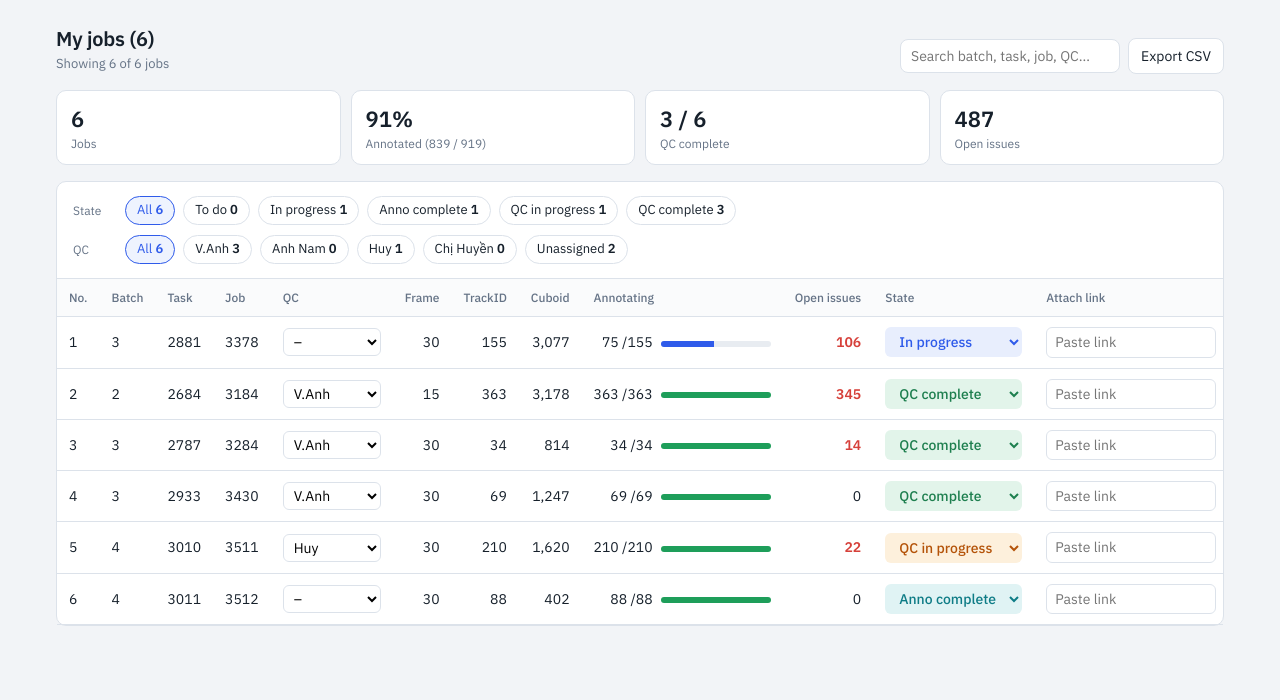
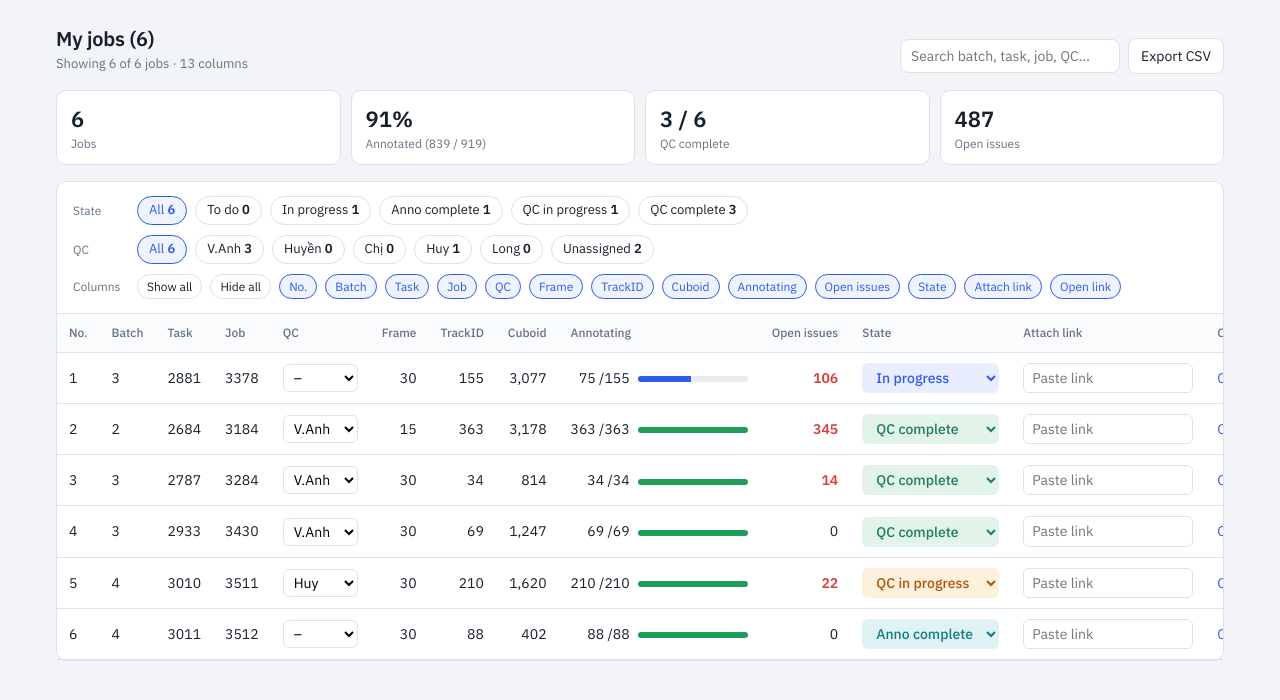
Before and after one commit to fragjkub/job-report, a plain HTML site: page index.html in a window 1280 px wide. Drawn offline with Linux system fonts and the light colour scheme.

Commit message:
Column toggles, updated QC names

```diff
--- a/index.html
+++ b/index.html
@@ -13,10 +13,7 @@
     --accent:#2F5BEA; --accent-tint:#EEF3FE; --ok:#1E9E5A; --bad:#D6403A;
   }
   *{box-sizing:border-box}
-  body{
-    margin:0; background:var(--bg); color:var(--ink);
-    font:14px/1.45 "IBM Plex Sans","Segoe UI",system-ui,sans-serif;
-  }
+  body{margin:0;background:var(--bg);color:var(--ink);font:14px/1.45 "IBM Plex Sans","Segoe UI",system-ui,sans-serif}
   .wrap{max-width:1200px;margin:0 auto;padding:24px 16px 48px}
   .card{background:var(--surface);border:1px solid var(--line);border-radius:10px}
   .row{display:flex;gap:8px;flex-wrap:wrap;align-items:center}
@@ -31,19 +28,14 @@
   .stat .l{color:var(--muted);font-size:12px}
 
   .toolbar{padding:14px 16px;display:flex;flex-direction:column;gap:10px;border-bottom:1px solid var(--line)}
-  .label{color:var(--muted);font-size:12px;width:44px;flex:none}
+  .label{color:var(--muted);font-size:12px;width:56px;flex:none}
 
-  .pill{
-    border:1px solid var(--line);background:#fff;color:var(--ink);
-    border-radius:999px;padding:4px 11px;font:inherit;font-size:13px;cursor:pointer;
-  }
+  .pill{border:1px solid var(--line);background:#fff;color:var(--ink);border-radius:999px;padding:4px 11px;font:inherit;font-size:13px;cursor:pointer}
   .pill b{font-weight:600;font-variant-numeric:tabular-nums}
   .pill.on{border-color:var(--accent);color:var(--accent);background:var(--accent-tint)}
+  .pill.small{font-size:12px;padding:3px 9px}
 
-  .search{
-    margin-left:auto;border:1px solid var(--line);border-radius:8px;
-    padding:6px 10px;font:inherit;min-width:220px;background:#fff;
-  }
+  .search{margin-left:auto;border:1px solid var(--line);border-radius:8px;padding:6px 10px;font:inherit;min-width:220px;background:#fff}
   .btn{border:1px solid var(--line);background:#fff;color:var(--ink);border-radius:8px;padding:7px 12px;font:inherit;cursor:pointer}
 
   .tablewrap{overflow-x:auto}
@@ -61,17 +53,13 @@
 
   .issues.bad{color:var(--bad);font-weight:600}
 
-  select.state{
-    border:0;border-radius:6px;padding:5px 10px;font:inherit;font-weight:500;cursor:pointer;
-  }
+  select.state{border:0;border-radius:6px;padding:5px 10px;font:inherit;font-weight:500;cursor:pointer}
   select.inline{border:1px solid var(--line);border-radius:6px;padding:3px 6px;font:inherit;background:#fff;cursor:pointer}
   .link-in{border:1px solid var(--line);border-radius:6px;padding:4px 8px;font:inherit;width:170px;background:#fff}
   a.open{color:var(--accent);text-decoration:none}
   a.open:hover{text-decoration:underline}
 
-  button:focus-visible,select:focus-visible,input:focus-visible,a:focus-visible{
-    outline:2px solid var(--accent);outline-offset:2px;
-  }
+  button:focus-visible,select:focus-visible,input:focus-visible,a:focus-visible{outline:2px solid var(--accent);outline-offset:2px}
   @media (prefers-reduced-motion: reduce){ *{transition:none!important} }
 </style>
 </head>
@@ -95,6 +83,7 @@
     <div class="toolbar">
       <div class="row"><span class="label">State</span><div class="row" id="statePills"></div></div>
       <div class="row"><span class="label">QC</span><div class="row" id="qcPills"></div></div>
+      <div class="row"><span class="label">Columns</span><div class="row" id="colPills"></div></div>
     </div>
     <div class="tablewrap">
       <table>
@@ -117,7 +106,7 @@ const CONFIG = {
   openLabel: 'Open',
 };
 
-// Status pipeline. Order = order of pills. Add, rename or remove freely.
+// Status pipeline. Order = order of pills.
 const STATES = [
   { id:'todo',        label:'To do',          color:'#4B5563', tint:'#EEF1F5' },
   { id:'in_progress', label:'In progress',    color:'#2F5BEA', tint:'#E8EEFD' },
@@ -127,10 +116,10 @@ const STATES = [
 ];
 
 // QC reviewers shown as filters and in the QC dropdown.
-const QC_REVIEWERS = ['V.Anh', 'Anh Nam', 'Huy', 'Chị Huyền'];
+const QC_REVIEWERS = ['V.Anh', 'Huyền', 'Chị', 'Huy', 'Long'];
 
-// Columns. Set visible:false to hide one. Reorder to change layout.
-// type: text | num | qc | progress | issues | state | link | open
+// Columns. "visible" = shown when the page first loads. The Columns pills
+// let you turn any of them on or off, and all of them can be turned off.
 const COLUMNS = [
   { key:'no',       label:'No.',         type:'text',     visible:true },
   { key:'batch',    label:'Batch',       type:'text',     visible:true },
@@ -144,11 +133,10 @@ const COLUMNS = [
   { key:'issues',   label:'Open issues', type:'issues',   visible:true },
   { key:'state',    label:'State',       type:'state',    visible:true },
   { key:'link',     label:'Attach link', type:'link',     visible:true },
-  { key:'open',     label:'',            type:'open',     visible:true },
+  { key:'open',     label:'Open link',   type:'open',     visible:true },
 ];
 
 // Sample data. Replace with your own rows or load JSON with fetch().
-// annotated / total feed the progress bar; total is usually the TrackID count.
 const DATA = [
   { no:1, batch:3, task:2881, job:3378, qc:null,      frame:30, trackId:155, cuboid:3077, annotated:75,  total:155, issues:106, state:'in_progress', link:'' },
   { no:2, batch:2, task:2684, job:3184, qc:'V.Anh',    frame:15, trackId:363, cuboid:3178, annotated:363, total:363, issues:345, state:'qc_done',     link:'' },
@@ -159,23 +147,32 @@ const DATA = [
 ];
 
 /* =========================================================
-   STATE + HELPERS
+   STATE
+   Filters are multi-select: click to turn on, click again to turn off.
+   Empty filter = no restriction. Empty columns = empty table.
    ========================================================= */
 
-const ui = { state:'all', qc:'all', query:'' };
+const ui = {
+  states: new Set(),
+  qcs: new Set(),
+  cols: new Set(COLUMNS.filter(c => c.visible).map(c => c.key)),
+  query: '',
+};
+
+/* =========================================================
+   HELPERS
+   ========================================================= */
 
 const $ = sel => document.querySelector(sel);
 const fmt = n => Number(n ?? 0).toLocaleString('en-US');
 const esc = v => String(v ?? '').replace(/[&<>"']/g, c =>
   ({'&':'&amp;','<':'&lt;','>':'&gt;','"':'&quot;',"'":'&#39;'}[c]));
 const stateOf = id => STATES.find(s => s.id === id) || STATES[0];
-const visibleCols = () => COLUMNS.filter(c => c.visible);
 const safeUrl = u => /^https?:\/\//i.test(u || '') ? u : '#';
 
 function matches(r){
-  if (ui.state !== 'all' && r.state !== ui.state) return false;
-  if (ui.qc === '__none__' && r.qc) return false;
-  if (ui.qc !== 'all' && ui.qc !== '__none__' && r.qc !== ui.qc) return false;
+  if (ui.states.size && !ui.states.has(r.state)) return false;
+  if (ui.qcs.size && !ui.qcs.has(r.qc || '__none__')) return false;
   if (ui.query) {
     const hay = [r.batch, r.task, r.job, r.qc, r.link].join(' ').toLowerCase();
     if (!hay.includes(ui.query.toLowerCase())) return false;
@@ -187,20 +184,43 @@ function matches(r){
    RENDER
    ========================================================= */
 
-function pill(group, value, label, count){
-  const on = ui[group] === value ? ' on' : '';
-  return `<button type="button" class="pill${on}" data-group="${group}" data-value="${esc(value)}">${esc(label)} <b>${count}</b></button>`;
+function pill({active, attrs, label, count, small}){
+  return `<button type="button" class="pill${small ? ' small' : ''}${active ? ' on' : ''}" ${attrs}>` +
+         `${esc(label)}${count !== undefined ? ` <b>${count}</b>` : ''}</button>`;
 }
 
 function renderPills(){
   $('#statePills').innerHTML =
-    pill('state', 'all', 'All', DATA.length) +
-    STATES.map(s => pill('state', s.id, s.label, DATA.filter(r => r.state === s.id).length)).join('');
+    pill({ active: ui.states.size === 0, attrs:'data-action="clear-states"', label:'All', count: DATA.length }) +
+    STATES.map(s => pill({
+      active: ui.states.has(s.id),
+      attrs:`data-toggle="states" data-value="${esc(s.id)}"`,
+      label: s.label,
+      count: DATA.filter(r => r.state === s.id).length,
+    })).join('');
 
+  const qcOptions = [...QC_REVIEWERS, '__none__'];
   $('#qcPills').innerHTML =
-    pill('qc', 'all', 'All', DATA.length) +
-    QC_REVIEWERS.map(n => pill('qc', n, n, DATA.filter(r => r.qc === n).length)).join('') +
-    pill('qc', '__none__', 'Unassigned', DATA.filter(r => !r.qc).length);
+    pill({ active: ui.qcs.size === 0, attrs:'data-action="clear-qcs"', label:'All', count: DATA.length }) +
+    qcOptions.map(n => {
+      const isNone = n === '__none__';
+      return pill({
+        active: ui.qcs.has(n),
+        attrs:`data-toggle="qcs" data-value="${esc(n)}"`,
+        label: isNone ? 'Unassigned' : n,
+        count: DATA.filter(r => isNone ? !r.qc : r.qc === n).length,
+      });
+    }).join('');
+
+  $('#colPills').innerHTML =
+    pill({ active: false, attrs:'data-action="cols-all" small', label:'Show all', small:true }) +
+    pill({ active: false, attrs:'data-action="cols-none" small', label:'Hide all', small:true }) +
+    COLUMNS.map(c => pill({
+      active: ui.cols.has(c.key),
+      attrs:`data-toggle="cols" data-value="${esc(c.key)}"`,
+      label: c.label || 'Open link',
+      small: true,
+    })).join('');
 }
 
 function renderSummary(){
@@ -263,19 +283,24 @@ function cell(col, r){
 }
 
 function renderTable(){
-  const cols = visibleCols();
+  const cols = COLUMNS.filter(c => ui.cols.has(c.key));
   const rows = DATA.filter(matches);
 
+  if (!cols.length) {
+    $('#head').innerHTML = '';
+    $('#body').innerHTML = `<tr><td class="empty">No columns selected. Click a column above to show it.</td></tr>`;
+  } else {
     $('#head').innerHTML = cols.map(c =>
       `<th class="${c.type === 'num' ? 'num' : ''}">${esc(c.label)}</th>`).join('');
 
     $('#body').innerHTML = rows.length
       ? rows.map(r => `<tr>${cols.map(c =>
-        `<td class="${c.type === 'num' || c.type === 'progress' || c.type === 'issues' ? 'num' : ''}">${cell(c, r)}</td>`
+          `<td class="${['num','progress','issues'].includes(c.type) ? 'num' : ''}">${cell(c, r)}</td>`
         ).join('')}</tr>`).join('')
       : `<tr><td colspan="${cols.length}" class="empty">No jobs match these filters.</td></tr>`;
+  }
 
-  $('#count').textContent = `Showing ${rows.length} of ${DATA.length} jobs`;
+  $('#count').textContent = `Showing ${rows.length} of ${DATA.length} jobs · ${cols.length} columns`;
 }
 
 function render(){
@@ -289,11 +314,23 @@ function render(){
    EVENTS
    ========================================================= */
 
-// Filter pills
+// Pills: toggle on/off, or run a reset action
 document.addEventListener('click', e => {
-  const b = e.target.closest('.pill');
+  const b = e.target.closest('[data-action],[data-toggle]');
   if (!b) return;
-  ui[b.dataset.group] = b.dataset.value;
+
+  if (b.dataset.toggle) {
+    const set = ui[b.dataset.toggle];
+    const v = b.dataset.value;
+    if (set.has(v)) set.delete(v); else set.add(v);
+  }
+
+  switch (b.dataset.action) {
+    case 'clear-states': ui.states.clear(); break;
+    case 'clear-qcs':    ui.qcs.clear(); break;
+    case 'cols-all':     ui.cols = new Set(COLUMNS.map(c => c.key)); break;
+    case 'cols-none':    ui.cols.clear(); break;
+  }
   render();
 });
 
@@ -312,7 +349,7 @@ $('#q').addEventListener('input', e => { ui.query = e.target.value; renderTable(
 
 // CSV export of the current filtered view and visible columns
 $('#export').addEventListener('click', () => {
-  const cols = visibleCols().filter(c => c.type !== 'open');
+  const cols = COLUMNS.filter(c => ui.cols.has(c.key) && c.type !== 'open');
   const rows = DATA.filter(matches);
   const lines = [cols.map(c => c.label)].concat(rows.map(r => cols.map(c => {
     if (c.type === 'progress') return `${r.annotated}/${r.total}`;
```
Lines whose indentation alone changed are shown as unchanged.
